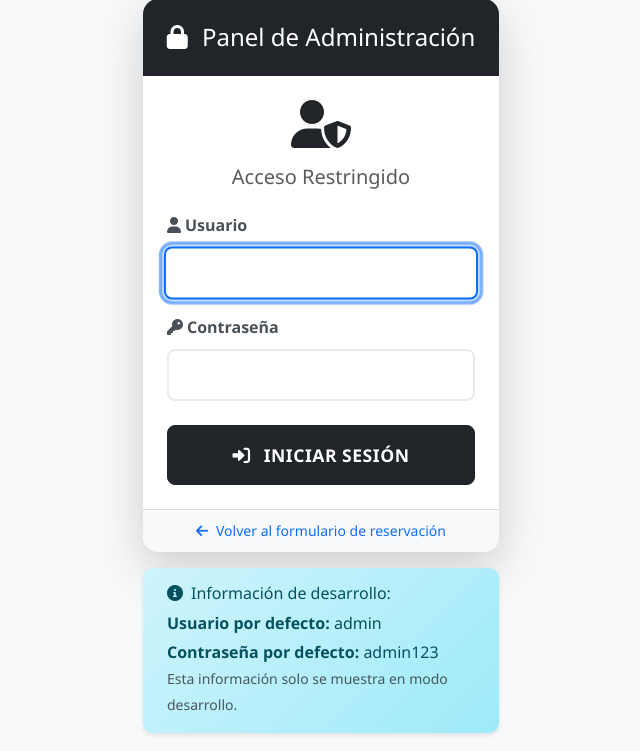
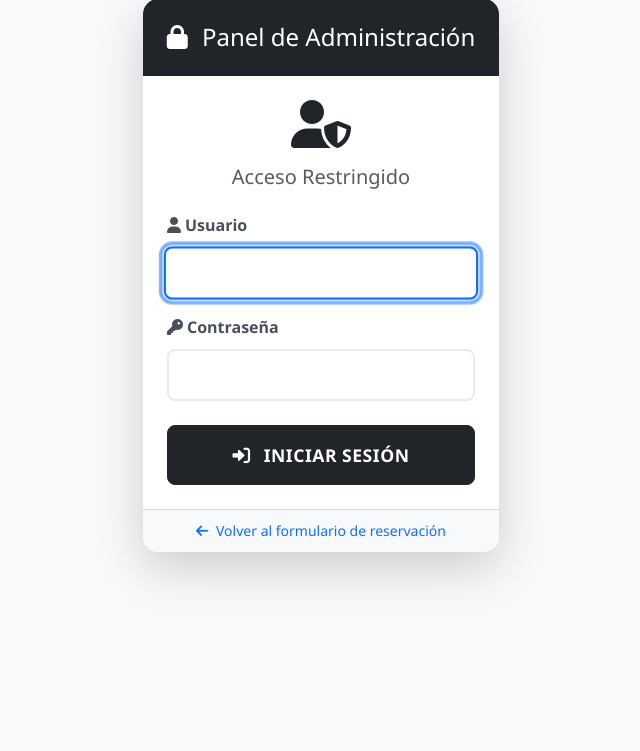
Before and after one commit to danjohn007/eventos, a PHP site: page /index.php?route=admin in a window 1280 px wide. Shown: the part 49-800 px from the top of the page, without its empty margins (319-959 px from the left). Run offline with PHP 8.4, Linux system fonts and the light colour scheme.

Commit message:
Fix admin authentication: secure URLs and remove credential exposure
Co-authored-by: danjohn007 <77515822+danjohn007@users.noreply.github.com>

```diff
--- a/app/controllers/AdminController.php
+++ b/app/controllers/AdminController.php
@@ -23,7 +23,7 @@ class AdminController {
     public function showLogin() {
         // Redirect if already logged in
         if ($this->adminModel->isLoggedIn()) {
-            header('Location: /?route=admin/dashboard');
+            header('Location: ' . buildUrl('admin/dashboard'));
             exit;
         }
 
@@ -41,7 +41,7 @@ class AdminController {
         // Validate CSRF token
         if (!isset($_POST['csrf_token']) || !validateCSRFToken($_POST['csrf_token'])) {
             $_SESSION['login_error'] = 'Token de seguridad inválido.';
-            header('Location: /?route=admin');
+            header('Location: ' . buildUrl('admin'));
             exit;
         }
 
@@ -50,7 +50,7 @@ class AdminController {
 
         if (empty($username) || empty($password)) {
             $_SESSION['login_error'] = 'Usuario y contraseña son requeridos.';
-            header('Location: /?route=admin');
+            header('Location: ' . buildUrl('admin'));
             exit;
         }
 
@@ -58,11 +58,11 @@ class AdminController {
 
         if ($user) {
             $this->adminModel->login($user);
-            header('Location: /?route=admin/dashboard');
+            header('Location: ' . buildUrl('admin/dashboard'));
             exit;
         } else {
             $_SESSION['login_error'] = 'Usuario o contraseña incorrectos.';
-            header('Location: /?route=admin');
+            header('Location: ' . buildUrl('admin'));
             exit;
         }
     }
@@ -73,7 +73,7 @@ class AdminController {
     public function dashboard() {
         // Check if logged in
         if (!$this->adminModel->isLoggedIn()) {
-            header('Location: /?route=admin');
+            header('Location: ' . buildUrl('admin'));
             exit;
         }
 
@@ -109,14 +109,14 @@ class AdminController {
     public function updateStatus() {
         // Check if logged in
         if (!$this->adminModel->isLoggedIn()) {
-            header('Location: /?route=admin');
+            header('Location: ' . buildUrl('admin'));
             exit;
         }
 
         // Validate CSRF token
         if (!isset($_POST['csrf_token']) || !validateCSRFToken($_POST['csrf_token'])) {
             $_SESSION['admin_error'] = 'Token de seguridad inválido.';
-            header('Location: /?route=admin/dashboard');
+            header('Location: ' . buildUrl('admin/dashboard'));
             exit;
         }
 
@@ -135,7 +135,7 @@ class AdminController {
             $_SESSION['admin_error'] = 'Datos inválidos.';
         }
 
-        header('Location: /?route=admin/dashboard');
+        header('Location: ' . buildUrl('admin/dashboard'));
         exit;
     }
 
@@ -145,14 +145,14 @@ class AdminController {
     public function deleteReservation() {
         // Check if logged in
         if (!$this->adminModel->isLoggedIn()) {
-            header('Location: /?route=admin');
+            header('Location: ' . buildUrl('admin'));
             exit;
         }
 
         // Validate CSRF token
         if (!isset($_POST['csrf_token']) || !validateCSRFToken($_POST['csrf_token'])) {
             $_SESSION['admin_error'] = 'Token de seguridad inválido.';
-            header('Location: /?route=admin/dashboard');
+            header('Location: ' . buildUrl('admin/dashboard'));
             exit;
         }
 
@@ -168,7 +168,7 @@ class AdminController {
             $_SESSION['admin_error'] = 'ID de reservación inválido.';
         }
 
-        header('Location: /?route=admin/dashboard');
+        header('Location: ' . buildUrl('admin/dashboard'));
         exit;
     }
 
@@ -177,7 +177,7 @@ class AdminController {
      */
     public function logout() {
         $this->adminModel->logout();
-        header('Location: /?route=admin');
+        header('Location: ' . buildUrl('admin'));
         exit;
     }
 }
--- a/app/views/admin_login.php
+++ b/app/views/admin_login.php
@@ -77,40 +77,18 @@
                         </small>
                     </div>
                 </div>
-
-                <!-- Development note -->
-                <div class="alert alert-info mt-3" id="dev-info">
-                    <h6><i class="fas fa-info-circle me-2"></i>Información de desarrollo:</h6>
-                    <p class="mb-1"><strong>Usuario por defecto:</strong> admin</p>
-                    <p class="mb-0"><strong>Contraseña por defecto:</strong> admin123</p>
-                    <small class="text-muted">Esta información solo se muestra en modo desarrollo.</small>
-                </div>
             </div>
         </div>
     </div>
 
     <script src="https://cdn.jsdelivr.net/npm/bootstrap@5.3.0/dist/js/bootstrap.bundle.min.js"></script>
     <script>
-        // Hide dev info after 10 seconds or when form is submitted
-        setTimeout(function() {
-            const devInfo = document.getElementById('dev-info');
-            if (devInfo) {
-                devInfo.style.display = 'none';
-            }
-        }, 10000);
-
         // Form validation
         (function() {
             'use strict';
 
             const form = document.querySelector('form');
             form.addEventListener('submit', function(event) {
-                // Hide dev info when submitting
-                const devInfo = document.getElementById('dev-info');
-                if (devInfo) {
-                    devInfo.style.display = 'none';
-                }
-
                 if (!form.checkValidity()) {
                     event.preventDefault();
                     event.stopPropagation();
--- a/public/index.php
+++ b/public/index.php
@@ -40,6 +40,38 @@ function generateCSRFToken() {
 
 function validateCSRFToken($token) {
     return isset($_SESSION['csrf_token']) && hash_equals($_SESSION['csrf_token'], $token);
+}
+
+// URL helper for relative redirects
+function getBaseUrl() {
+    $protocol = isset($_SERVER['HTTPS']) && $_SERVER['HTTPS'] === 'on' ? 'https' : 'http';
+    $host = $_SERVER['HTTP_HOST'];
+    $scriptName = $_SERVER['SCRIPT_NAME'];
+    $basePath = dirname($scriptName);
+
+    // Remove 'public' from path if present
+    if (basename($basePath) === 'public') {
+        $basePath = dirname($basePath);
+    }
+
+    // Ensure no double slashes and proper trailing
+    $basePath = '/' . trim($basePath, '/');
+    if ($basePath === '/') {
+        $basePath = '';
+    }
+
+    return $basePath;
+}
+
+function buildUrl($route = '') {
+    $baseUrl = getBaseUrl();
+    $route = ltrim($route, '/');
+
+    if (empty($route)) {
+        return $baseUrl . '/';
+    }
+
+    return $baseUrl . '/?route=' . $route;
 }
 
 // Simple router
```
Also changed, not shown: storage/database.sqlite.
